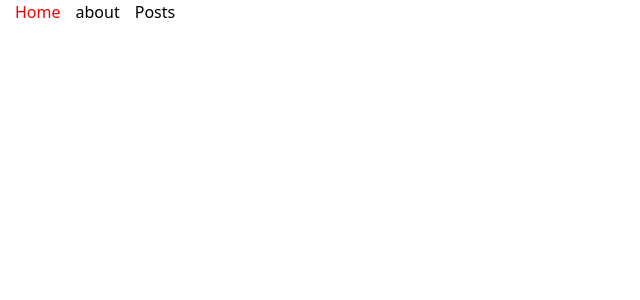
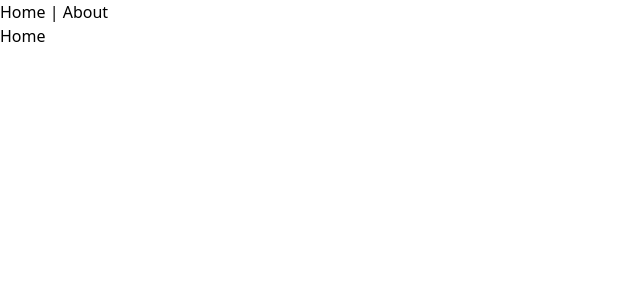
Before and after one commit to XuanCbbLin/Vue-project-test, a Vue app: page / in a window 1280 px wide. Shown: the top 300 px of the page, without its empty margins (0-640 px from the left). Built offline with nearby package versions, Linux system fonts and the light colour scheme.

Commit message:
feat: 使用dynamic component   模擬view

```diff
--- a/src/App.vue
+++ b/src/App.vue
@@ -1,26 +1,30 @@
-<script setup></script>
+<template>
+  <a href="/" @click.prevent="$router.push('/')">Home</a> |
+  <a href="/about" @click.prevent="$router.push('/about')">About</a>
 
-<template>
-  <a href="/" :class="{ active: $route.path === '/' }">Home</a>
-  <a href="/about" :class="{ active: $route.path === '/about' }">about</a>
-  <a href="/Posts" :class="{ active: $route.path === '/Posts' }">Posts</a>
-  <!-- <router-link to="/">Home</router-link>
-  <router-link to="/about">about</router-link>
-  <router-link to="/Posts">Posts</router-link> -->
-  <!-- <router-view /> -->
+  <component :is="pathComponent[$route.fullPath]"></component>
 </template>
 
-<style>
-a {
-  display: inline-block;
-  margin-left: 15px;
-}
+<script>
+import Home from "./views/Home.vue";
+import About from "./views/About.vue";
 
-.active {
-  color: red;
-}
+export default {
+  components: {
+    Home,
+    About,
+  },
+  setup() {
+    const pathComponent = {
+      "/": "Home",
+      "/about": "About",
+    };
 
-/* .router-link-active {
-  color: red;
-} */
-</style>
+    return {
+      pathComponent,
+    };
+  },
+};
+</script>
+
+<style></style>
--- a/src/views/About.vue
+++ b/src/views/About.vue
@@ -1,8 +1,5 @@
 <template>
-  <h1 class="text-yellow-600">About</h1>
-  <router-view v-slot="{ Component }">
-    <component :is="Component" />
-  </router-view>
+  <h1>About</h1>
 </template>
 
 <script>
--- a/src/views/AboutDetails.vue
+++ /dev/null
@@ -1,10 +0,0 @@
-<template>
-  <h1>AboutDetails</h1>
-  <router-link :to="{ path: '/about/321' }" class="text-pink-600">goAbout321</router-link>
-</template>
-
-<script>
-export default {};
-</script>
-
-<style></style>
--- a/src/views/AboutList.vue
+++ /dev/null
@@ -1,10 +0,0 @@
-<template>
-  <h1>AboutList</h1>
-  <router-link :to="{ path: '/about/123' }" class="text-pink-600">goAboutDetails</router-link>
-</template>
-
-<script>
-export default {};
-</script>
-
-<style></style>
--- a/src/views/Home.vue
+++ b/src/views/Home.vue
@@ -1,40 +1,9 @@
 <template>
   <h1>Home</h1>
-  <button @click="plusAdd">add</button>
 </template>
 
 <script>
-import { ref } from "vue";
-import { watchEffect } from "vue";
-import { useRoute } from "vue-router";
-import qs from "qs";
-export default {
-  setup() {
-    const count = ref(0);
-    const count2 = ref(0);
-    const $route = useRoute();
-    const url = { city: "台北市", districts: "大安區", notifyCycle: "Day", notifyEnable: "true", page: "1" };
-
-    console.log(qs.stringify({ ...url }));
-    console.log(JSON.stringify({ ...url }));
-
-    const plusAdd = () => {
-      count.value += 1;
-    };
-
-    // watchEffect(() => {
-    //   console.log(count.value);
-    //   console.log(count2.value);
-    //   console.log({ ...$route });
-    // });
-
-    return {
-      plusAdd,
-      count,
-      count2,
-    };
-  },
-};
+export default {};
 </script>
 
 <style></style>
--- a/src/views/Posts.vue
+++ /dev/null
@@ -1,9 +0,0 @@
-<template>
-  <h1>posts</h1>
-</template>
-
-<script>
-export default {};
-</script>
-
-<style></style>
```
Also changed, not shown: src/router/index.js (+0 -11 lines).
